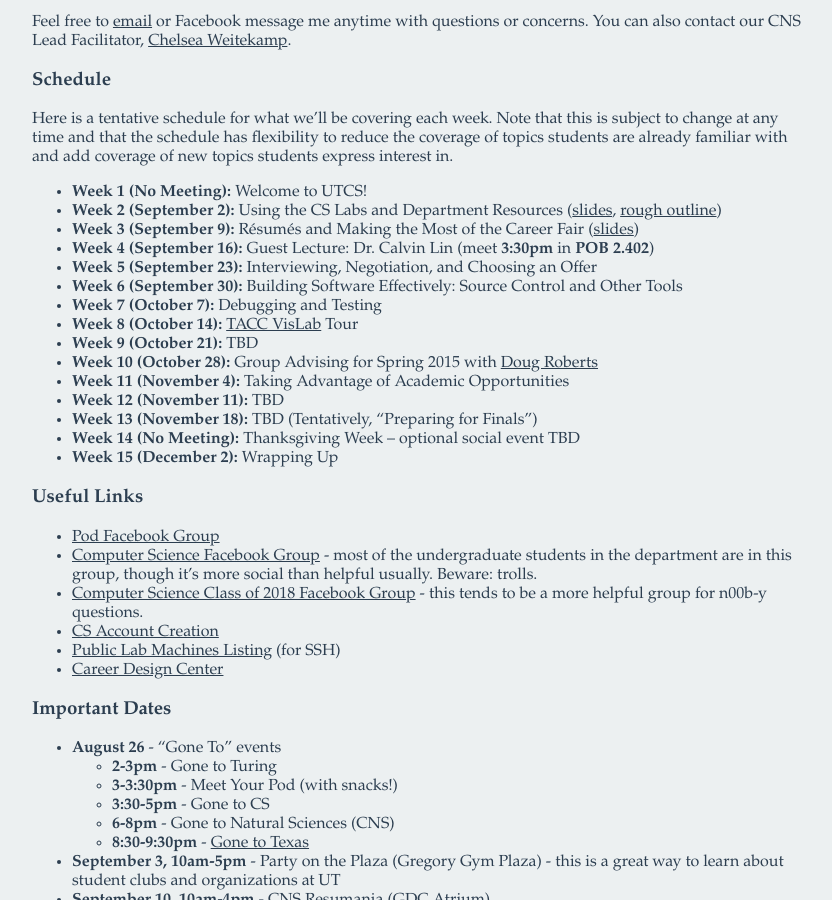
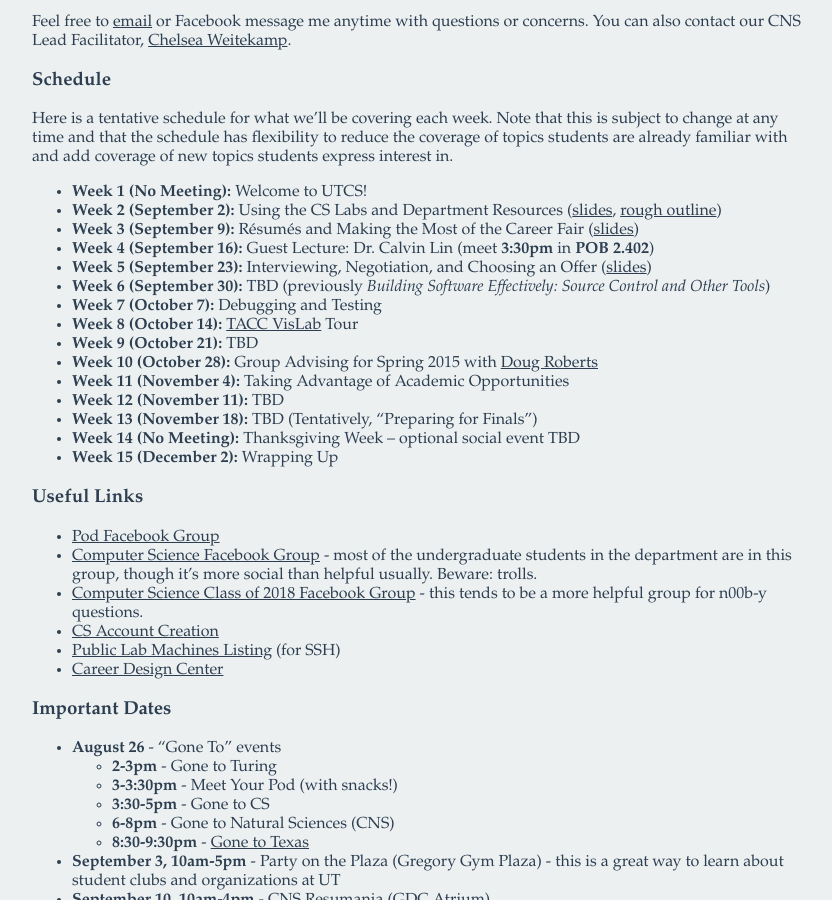
Before and after one commit to mattbroussard/mattbroussard.github.io, a Jekyll site: the page built from teaching/fall2014/pod/index.md, in a window 1280 px wide and 900 px high, scrolled down 455 px. Shown: the whole window, without its empty margins (218-1050 px from the left). Built offline with Jekyll 4.4.1, drawn with Linux system fonts in a browser that asks for light colours; nearby versions of some CDN libraries; comment, search, counter and statistics services are not loaded; some of the changed text lies outside the part shown.

Commit message:
add slides link for interviewing talk, set next to TBD because Rose may be teaching, add Palantir event

```diff
--- a/teaching/fall2014/pod/index.md
+++ b/teaching/fall2014/pod/index.md
@@ -49,10 +49,10 @@
 - **Week 2 (September 2):** Using the CS Labs and Department Resources ([slides](https://docs.google.com/presentation/d/1370n8KaJPFKTku85wZPCNVswi2rAKkR_JkSw53BR9Fc/edit?usp=sharing), [rough outline](https://docs.google.com/a/utexas.edu/document/d/1sgBhcgLTqmgTcpwvfVmfjIFxIzSl5s79QOai1kzuFgc/edit))
 - **Week 3 (September 9):** Résumés and Making the Most of the Career Fair ([slides](https://docs.google.com/presentation/d/1oOhYVgQJ2NR6zJ6jlbQPNVOqdkzbY9yw1ElXn-J7OVM/edit?usp=sharing))
 - **Week 4 (September 16):** Guest Lecture: Dr. Calvin Lin (meet **3:30pm** in **POB 2.402**)
-- **Week 5 (September 23):** Interviewing, Negotiation, and Choosing an Offer
-- **Week 6 (September 30):** Building Software Effectively: Source Control and Other Tools
+- **Week 5 (September 23):** Interviewing, Negotiation, and Choosing an Offer ([slides](https://docs.google.com/presentation/d/14NFFyqLUa9D1Yzh09Ig76rkLxp_VP2_Z71WAlIjT-co/edit?usp=sharing))
+- **Week 6 (September 30):** TBD (previously *Building Software Effectively: Source Control and Other Tools*) <!-- 311H midterm 10/2 -->
 - **Week 7 (October 7):** Debugging and Testing
-- **Week 8 (October 14):** [TACC VisLab](https://www.tacc.utexas.edu/resources/visualization) Tour
+- **Week 8 (October 14):** [TACC VisLab](https://www.tacc.utexas.edu/resources/visualization) Tour <!-- 314H midterm 10/16 -->
 - **Week 9 (October 21):** TBD
 - **Week 10 (October 28):** Group Advising for Spring 2015 with [Doug Roberts](mailto:doug.roberts@austin.utexas.edu)
 - **Week 11 (November 4):** Taking Advantage of Academic Opportunities
```
Also changed, not shown: other parts of teaching/fall2014/pod/index.md (+1 -0 lines).
